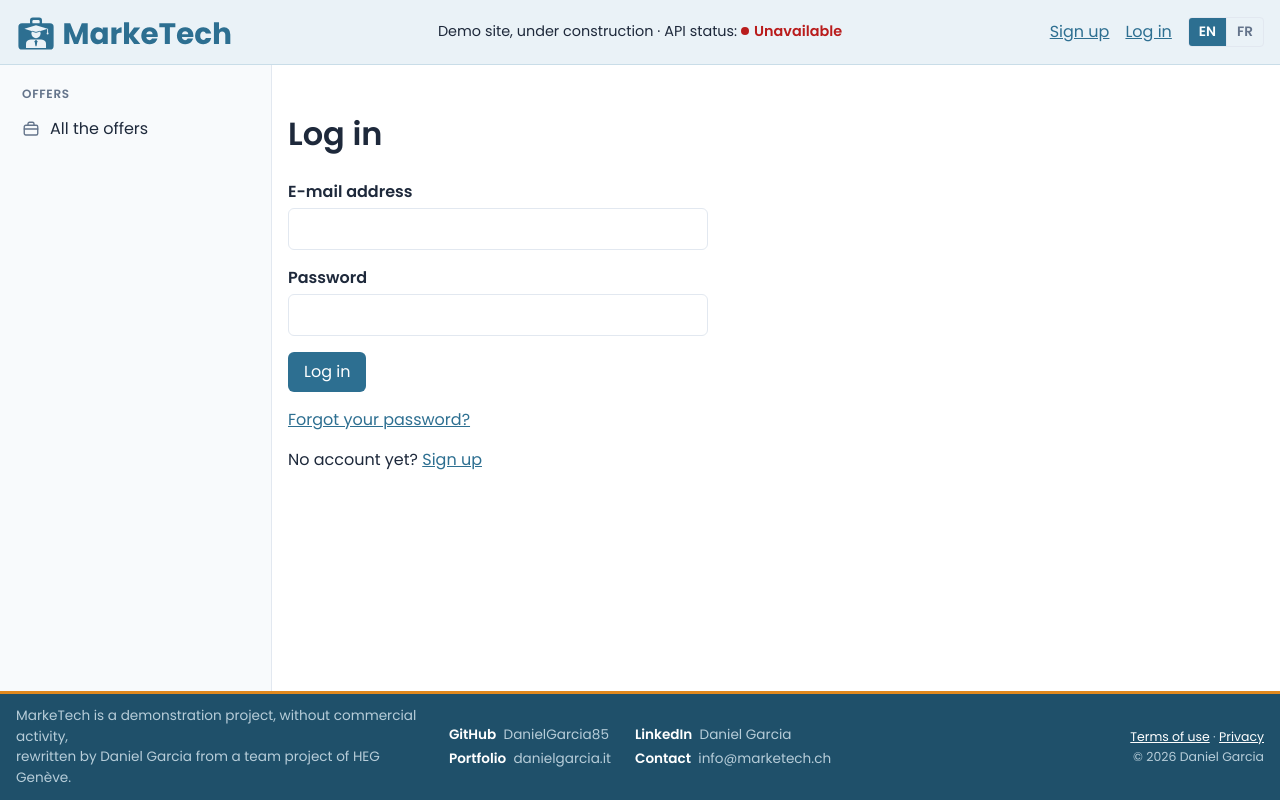
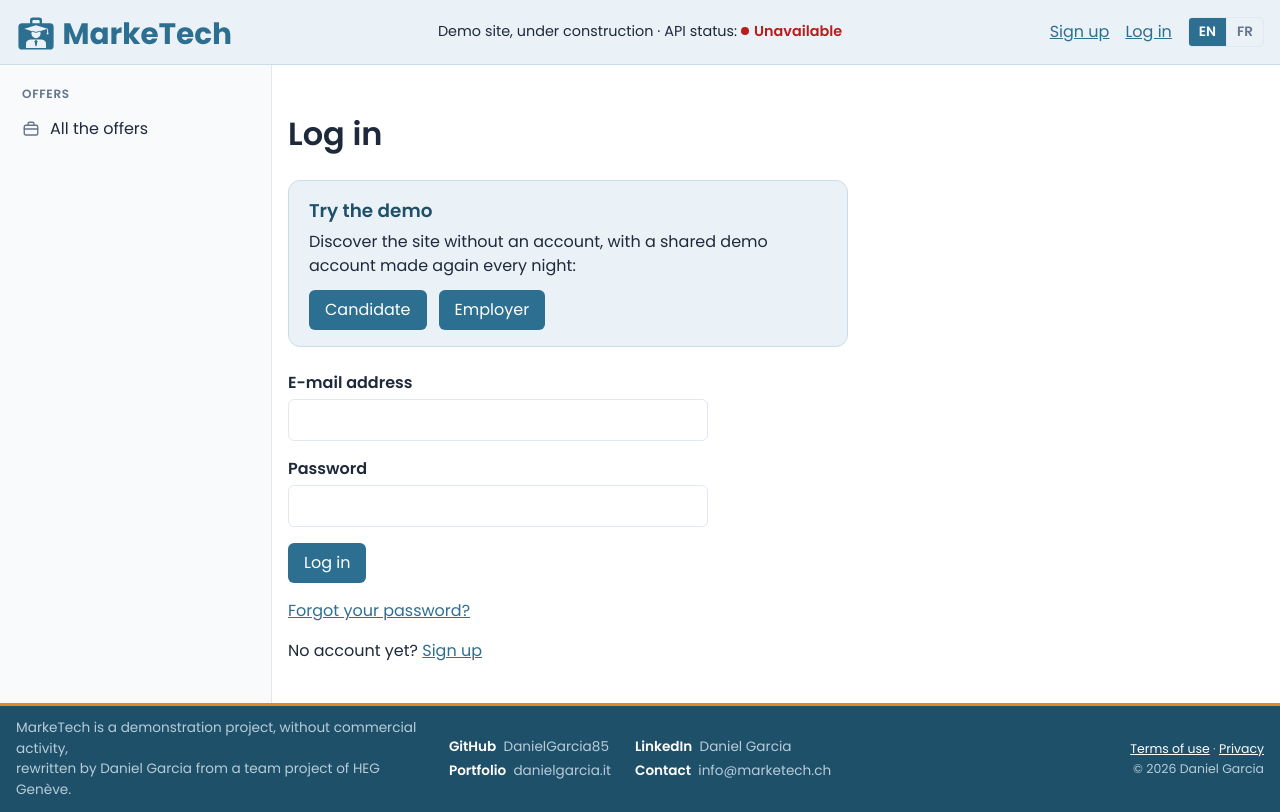
Before and after one commit to DanielGarcia85/MarkeTech, a Vue app in the folder frontend/: page /account/login in a window 1280 px wide. Built offline with nearby package versions, Linux system fonts and the light colour scheme; no server answers.

Commit message:
feat(frontend): try the demo from the login page, with its band and locked credentials

```diff
--- a/frontend/src/App.vue
+++ b/frontend/src/App.vue
@@ -7,16 +7,22 @@
   three bands of every page: the header, the body (the side bar, then the
   current page) and the footer, plus the
   confirmation dialog that any page may open. The body stretches so that
-  the footer stays at the bottom of the window, even on a short page.
-  Every page is declared in router.ts.
+  the footer stays at the bottom of the window, even on a short page. A
+  demo account sees a band under the header (shared, made again every
+  night). Every page is declared in router.ts.
 -->
 
 <script setup lang="ts">
+import { useI18n } from "vue-i18n";
+
 import AppFooter from "./components/AppFooter.vue";
 import AppHeader from "./components/AppHeader.vue";
 import AppSidebar from "./components/AppSidebar.vue";
 import ConfirmDialog from "./components/ConfirmDialog.vue";
-import { loadSession } from "./session";
+import { loadSession, useSession } from "./session";
+
+const { t } = useI18n();
+const session = useSession();
 
 // Runs once, when the application starts
 loadSession();
@@ -25,6 +31,7 @@ loadSession();
 <template>
   <div class="shell">
     <AppHeader />
+    <p v-if="session.user?.is_demo" class="demo-band">{{ t("demo.band") }}</p>
     <div class="body">
       <!-- The navigation, before the page: the offers for everyone, more
            for a logged-in user -->
@@ -40,6 +47,18 @@ loadSession();
 </template>
 
 <style scoped>
+/* A demo account: a thin band of the accent under the header */
+.demo-band {
+  margin: 0;
+  padding: 6px 16px;
+  border-bottom: 1px solid var(--mt-accent);
+  background: var(--mt-accent-surface);
+  color: var(--mt-accent-dark);
+  font-size: 0.9rem;
+  font-weight: 500;
+  text-align: center;
+}
+
 /* The whole window, as a column: header, body, footer */
 .shell {
   display: flex;
--- a/frontend/src/api/account.ts
+++ b/frontend/src/api/account.ts
@@ -18,6 +18,8 @@ export type User = {
   display: string;
   has_usable_password: boolean;
   role: Role | "";
+  // An account of the public demonstration: shared, made again every night
+  is_demo: boolean;
 };
 
 // Answer of the calls that may open a session: the user, when logged in
--- /dev/null
+++ b/frontend/src/api/demo.ts
@@ -0,0 +1,14 @@
+// frontend/src/api/demo.ts
+//
+// Demo API — opening a demo account without its password
+// ─────────────────────────────────────────────────────────────────────────────
+// The one call behind the buttons "Try the demo" of the login page: the
+// backend opens the session of the demo account of a role (decisions of
+// 22.10.2026). 200 once open, 404 when the database has no demo account.
+
+import type { Role } from "./account";
+import { send, type Answer } from "./http";
+
+export function demoLogin(role: Role): Promise<Answer<{ email: string; role: Role }>> {
+  return send<{ email: string; role: Role }>("POST", "/api/demo/login/", { role });
+}
--- a/frontend/src/i18n/locales/en.ts
+++ b/frontend/src/i18n/locales/en.ts
@@ -47,6 +47,17 @@ export default {
   // Empty lists: the way to the place where they get filled
   empty: {
     browse: "See the offers",
+  },
+
+  // Public demonstration: the demo accounts of the login page
+  demo: {
+    title: "Try the demo",
+    text: "Discover the site without an account, with a shared demo account made again every night:",
+    candidate: "Candidate",
+    employer: "Employer",
+    unavailable: "The demo is not available at the moment.",
+    band: "Demo account, made again every night.",
+    locked: "Demo account: the e-mail address and the password cannot be changed.",
   },
 
   // Footer: who is behind the site, where to find more, how to get in touch
@@ -159,6 +170,7 @@ export default {
         ],
         outro: [
           "The administrator of the site sees all this data in its administration interface, to run the site and to answer your requests. Nothing else is collected: no profiling, no advertising, no audience measurement.",
+          "The two demo accounts are shared by every visitor: what you write or upload with them is seen by the next ones, until they are made again every night. Put nothing personal in them.",
         ],
       },
       cookies: {
@@ -210,7 +222,7 @@ export default {
   // privacy page (title and paragraphs)
   terms: {
     title: "Terms of use",
-    updated: "Last updated: 20 October 2026",
+    updated: "Last updated: 22 October 2026",
     sections: {
       purpose: {
         title: "What MarkeTech is",
@@ -224,6 +236,7 @@ export default {
         intro: [
           "An account is personal: one person, an e-mail address that is yours, a password you keep to yourself. You choose your role when you sign up, candidate or employer, and you are responsible for what is done with your account.",
           "You can ask for your account to be deleted at any time, by writing to {contact} from the address of the account; everything attached to it goes with it.",
+          "Two demo accounts, a candidate and an employer, open without password from the login page. Every visitor shares them, their address and password cannot be changed, and they are made again every night: everything done with them goes, including what links your own account to them (an application to one of their offers, its messages, your favourites among those offers). Your account itself and what depends on it alone stay.",
         ],
       },
       use: {
--- a/frontend/src/i18n/locales/fr.ts
+++ b/frontend/src/i18n/locales/fr.ts
@@ -49,6 +49,17 @@ const fr: typeof en = {
   // Empty lists: the way to the place where they get filled
   empty: {
     browse: "Voir les offres",
+  },
+
+  // Public demonstration: the demo accounts of the login page
+  demo: {
+    title: "Essayer la démo",
+    text: "Découvrez le site sans créer de compte, avec un compte de démonstration partagé et remis à zéro chaque nuit :",
+    candidate: "Candidat·e",
+    employer: "Employeur",
+    unavailable: "La démo n'est pas disponible pour l'instant.",
+    band: "Compte de démo, remis à zéro chaque nuit.",
+    locked: "Compte de démo : l'adresse e-mail et le mot de passe ne sont pas modifiables.",
   },
 
   // Footer: who is behind the site, where to find more, how to get in touch
@@ -161,6 +172,7 @@ const fr: typeof en = {
         ],
         outro: [
           "L'administrateur du site voit toutes ces données dans son interface d'administration, pour faire fonctionner le site et répondre à vos demandes. Rien d'autre n'est collecté : pas de profilage, pas de publicité, pas de mesure d'audience.",
+          "Les deux comptes de démonstration sont partagés par tous les visiteurs : ce que vous y écrivez ou y déposez est vu par les suivants, jusqu'à leur remise à zéro chaque nuit. N'y mettez rien de personnel.",
         ],
       },
       cookies: {
@@ -212,7 +224,7 @@ const fr: typeof en = {
   // privacy page (title and paragraphs)
   terms: {
     title: "Conditions d'utilisation",
-    updated: "Dernière mise à jour : 20 octobre 2026",
+    updated: "Dernière mise à jour : 22 octobre 2026",
     sections: {
       purpose: {
         title: "Ce qu'est MarkeTech",
@@ -226,6 +238,7 @@ const fr: typeof en = {
         intro: [
           "Un compte est personnel : une personne, une adresse e-mail qui vous appartient, un mot de passe que vous gardez pour vous. Vous choisissez votre rôle à l'inscription, candidat ou employeur, et vous répondez de ce qui est fait avec votre compte.",
           "Vous pouvez demander la suppression de votre compte à tout moment, en écrivant à {contact} depuis l'adresse du compte ; tout ce qui s'y rattache est supprimé avec lui.",
+          "Deux comptes de démonstration, une candidate et un employeur, s'ouvrent sans mot de passe depuis la page de connexion. Ils sont partagés par tous les visiteurs, leur adresse et leur mot de passe ne se changent pas, et ils sont remis à zéro chaque nuit : tout ce qui y a été fait disparaît, y compris ce qui relie votre propre compte à eux (une candidature à une de leurs offres, ses messages, vos favoris sur ces offres). Votre compte lui-même et ce qui ne dépend que de lui restent.",
         ],
       },
       use: {
--- a/frontend/src/pages/LoginPage.vue
+++ b/frontend/src/pages/LoginPage.vue
@@ -10,7 +10,9 @@
   logged in, the visitor goes to the page they were asking for, given in
   the address as ?next= by the router or by a link, or to the home page (a
   user already logged in never reaches this page: the router sends them
-  home).
+  home). Above the form, a box to try the site without an account: two
+  buttons open the demo candidate or the demo employer (api/demo.ts), shared
+  accounts made again every night.
 -->
 
 <script setup lang="ts">
@@ -18,8 +20,10 @@ import { ref } from "vue";
 import { useI18n } from "vue-i18n";
 import { useRoute, useRouter } from "vue-router";
 
+import type { Role } from "../api/account";
+import { demoLogin } from "../api/demo";
 import { errorsByParam } from "../api/http";
-import { login } from "../session";
+import { loadSession, login } from "../session";
 
 const { t } = useI18n();
 const route = useRoute();
@@ -42,6 +46,30 @@ const password = ref("");
 const errors = ref<Record<string, string>>({});
 const sending = ref(false);
 const unverified = ref(false);
+
+// The demo account being opened, and the reason it could not be
+const demoSending = ref(false);
+const demoError = ref("");
+
+async function tryDemo(role: Role): Promise<void> {
+  demoSending.value = true;
+  demoError.value = "";
+  try {
+    const answer = await demoLogin(role);
+    if (answer.status === 200) {
+      // The session is open on the server: the header and the side bar
+      // learn who is logged in
+      await loadSession();
+      router.replace(next());
+    } else {
+      demoError.value = t("demo.unavailable");
+    }
+  } catch {
+    demoError.value = t("form.unreachable");
+  } finally {
+    demoSending.value = false;
+  }
+}
 
 async function submit(): Promise<void> {
   sending.value = true;
@@ -74,6 +102,21 @@ async function submit(): Promise<void> {
   <h1>{{ t("login.title") }}</h1>
 
   <p v-if="unverified" class="notice">{{ t("login.unverified") }}</p>
+
+  <!-- Trying the site without an account: the two demo accounts -->
+  <section class="demo">
+    <h2>{{ t("demo.title") }}</h2>
+    <p>{{ t("demo.text") }}</p>
+    <p class="buttons">
+      <button type="button" class="primary" :disabled="demoSending" @click="tryDemo('candidate')">
+        {{ t("demo.candidate") }}
+      </button>
+      <button type="button" class="primary" :disabled="demoSending" @click="tryDemo('employer')">
+        {{ t("demo.employer") }}
+      </button>
+    </p>
+    <p v-if="demoError" class="error">{{ demoError }}</p>
+  </section>
 
   <!-- novalidate: the backend checks the fields and answers in the language
        of the interface, so the browser's own messages are not wanted -->
@@ -110,3 +153,32 @@ async function submit(): Promise<void> {
     <RouterLink :to="{ name: 'signup' }">{{ t("login.signupLink") }}</RouterLink>
   </p>
 </template>
+
+<style scoped>
+/* The demo, in a box of the light blue above the form */
+.demo {
+  max-width: 560px;
+  margin: 0 0 24px;
+  padding: 16px 20px;
+  border: 1px solid var(--mt-blue-border);
+  border-radius: 12px;
+  background: var(--mt-blue-surface);
+}
+
+.demo h2 {
+  margin: 0 0 6px;
+  color: var(--mt-blue-dark);
+  font-size: 1.15rem;
+}
+
+.demo p {
+  margin: 0;
+}
+
+.buttons {
+  display: flex;
+  flex-wrap: wrap;
+  gap: 12px;
+  margin-top: 12px !important;
+}
+</style>
```
Also changed, not shown: frontend/src/pages/CredentialsPage.vue (+26 -2 lines).
